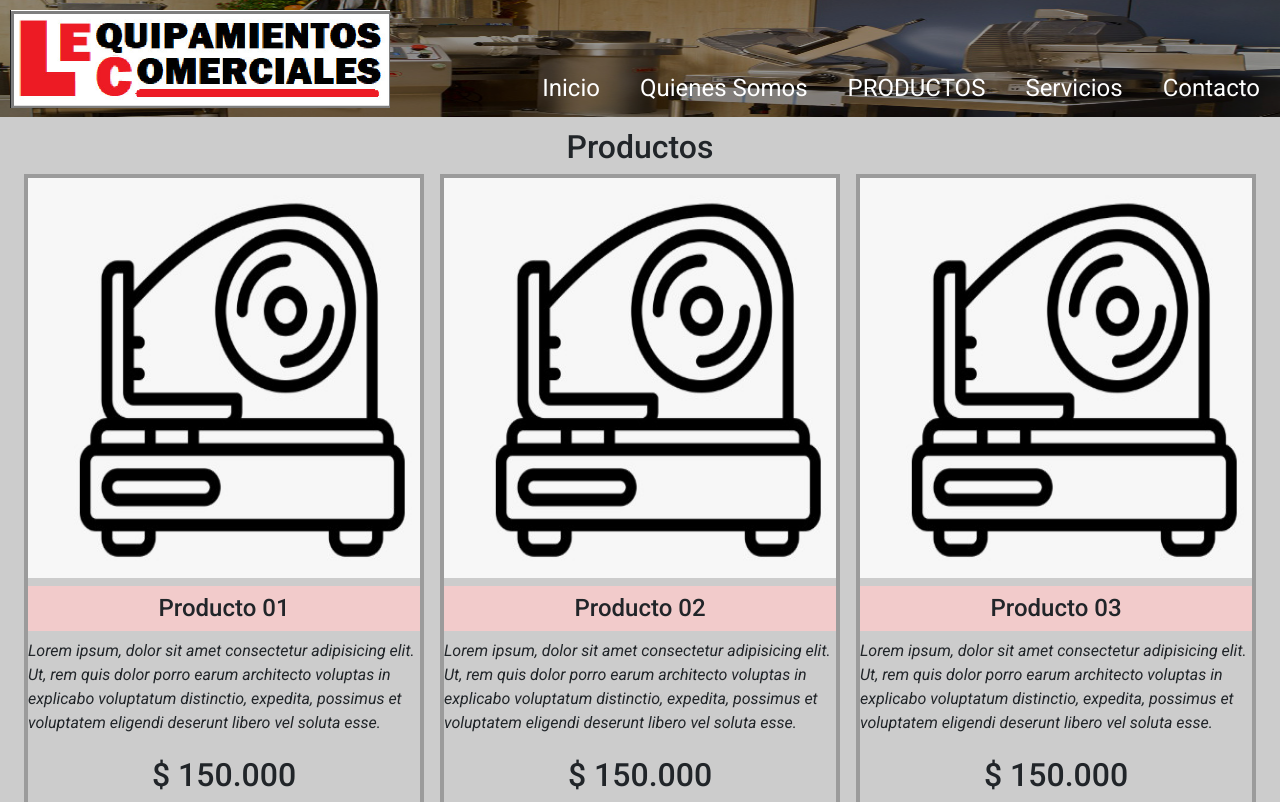
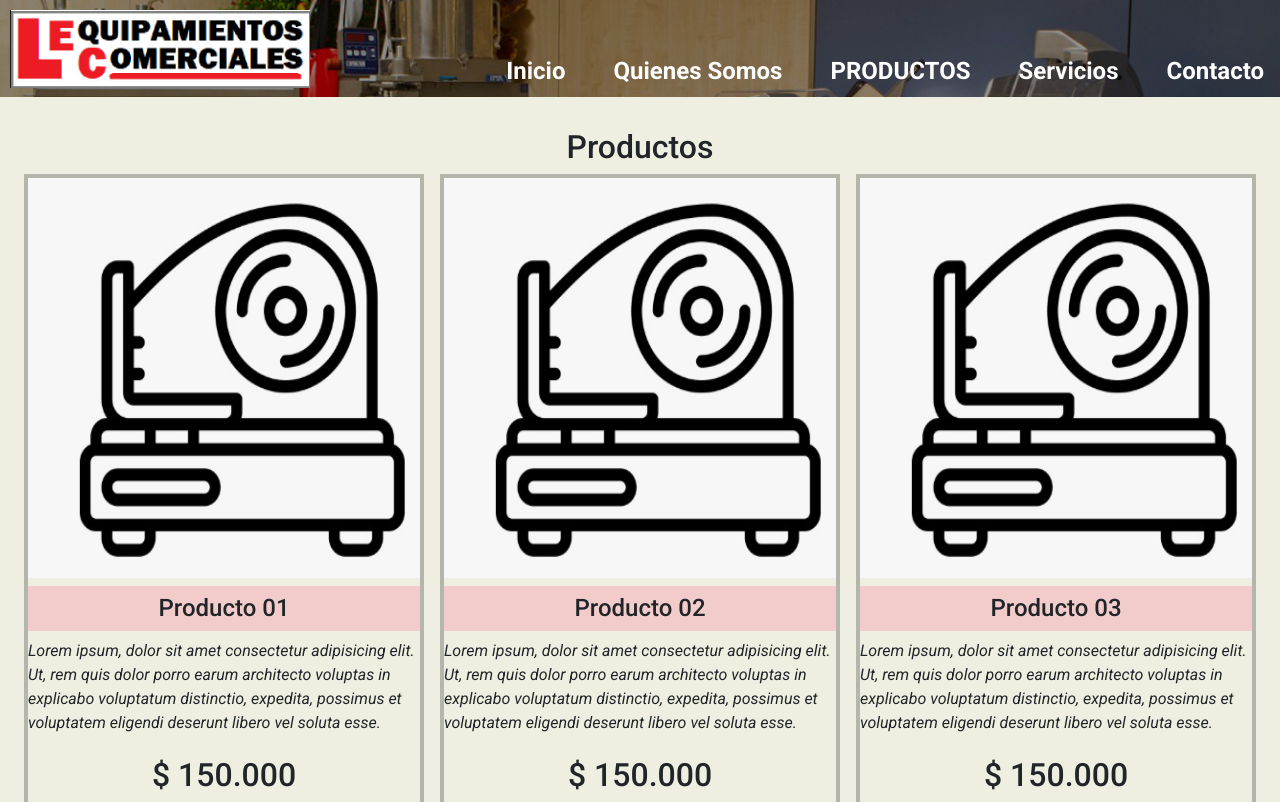
Before and after one commit to cascallanaleo/LEC, a plain HTML site: page Pages/productos.html in a window 1280 px wide. Shown: the top 802 px of the page. Drawn offline with nearby package versions, Linux system fonts and the light colour scheme.

Commit message:
correcciones entrega 2

```diff
--- a/Pages/productos.html
+++ b/Pages/productos.html
@@ -17,31 +17,30 @@
 </head>
 
 <body>
-    <header>
-        <div class="encabezado">
+    <header class="encabezado">
         <div class="oscurecer-fondo">
-                <div class="logo">
+            <section class="d-flex">
+                <div>
                     <img class="logo-tipo" src="../images/logo.jpg" alt="logo">
                 </div>
-            </div>
-            <nav class="navbar navbar-expand-xl w-100">
-                <div class="container-fluid">
-                    <button class="navbar-toggler ms-auto  bg-light" type="button" data-bs-toggle="collapse"
-                        data-bs-target="#navbarSupportedContent" aria-controls="navbarSupportedContent"
-                        aria-expanded="false" aria-label="Toggle navigation">
+                <nav class="navbar navbar-expand-lg w-100 header-nav">
+                    <div class="container-fluid header-container">
+
+                        <button class="navbar-toggler ms-auto bg-light mb-2 me-2" type="button"
+                            data-bs-toggle="collapse" data-bs-target="#navbarSupportedContent"
+                            aria-controls="navbarSupportedContent" aria-expanded="false" aria-label="Toggle navigation">
                             <span class="navbar-toggler-icon"></span>
                         </button>
-                    <div class="collapse navbar-collapse" id="navbarSupportedContent">
-                        <ul id="menu" class="navbar-nav me-auto mb-2 mb-lg-0">
-                            <li class="nav-item">
-                                <a class="nav-link" href="../index.html">Inicio</a>
+                        <div class="collapse navbar-collapse " id="navbarSupportedContent">
+                            <ul id="header-menu" class="navbar-nav me-auto mb-2 mb-lg-0">
+                                <li class="nav-item ">
+                                    <a class="nav-link " aria-current="page" href="../index.html">Inicio</a>
                                 </li>
                                 <li class="nav-item">
                                     <a class="nav-link" href="../Pages/quienes-somos.html">Quienes Somos</a>
                                 </li>
                                 <li class="nav-item">
-                                <a class="nav-link active opcion-seleccionada" aria-current="page"
-                                    href="#">Productos</a>
+                                    <a class="nav-link active opcion-seleccionada" href="#">Productos</a>
                                 </li>
                                 <li class="nav-item">
                                     <a class="nav-link" href="../Pages/servicios.html">Servicios</a>
@@ -53,8 +52,10 @@
                         </div>
                     </div>
                 </nav>
+            </section>
         </div>
     </header>
+
 
     <main>
         <h2 class="text-center"> Productos</h2>
@@ -128,8 +129,10 @@
         </section>
 
     </main>
+
+
     <footer>
-        <p class="text-white text-center fs-5">Whatsapp (0999) 999-9999</p>
+        <p class="text-center fs-4">Whatsapp (0999) 999-9999</p>
         <div class="d-flex justify-content-center column-gap-3">
             <a href="https://www.instagram.com/audiarg/?hl=es" target="_blank">
                 <img src="../images/igLogo.avif" alt="Instagram logo" />
--- a/css/styles.css
+++ b/css/styles.css
@@ -1,28 +1,27 @@
 /* reset de css */
 * {
     font-family: "Roboto", sans-serif;
-    padding:0px;
+    padding: 0px;
     margin: 0px;
 }
+
+
+
 
 /* Header stilos */
 header {
     position: fixed;
+    top: 0;
+    left: 0;
     width: 100%;
     z-index: 999;
-}
+    transition: height 0.3s ease;
+    background-image: url(../images/header.jpg);
+    background-size: cover;
 
-.encabezado {
-    display: flex;
-    justify-content: space-between;
-    background-image: url(../images/header.jpg);
-    background-size: 100% 100%;
-    position: relative;
-    height: 7.3rem;
 }
 
 .oscurecer-fondo {
-    position: absolute;
     width: 100%;
     height: 100%;
     background-color: rgba(0, 0, 0, 0.412);
@@ -30,25 +29,44 @@ header {
 
 .logo-tipo {
     padding: 0.6rem;
-    width: 25rem;
+    width: 20rem;
 }
 
-#menu {
-    display: flex;
+.header-container {
     position: relative;
-    align-items: end;
-    justify-content: right;
-    column-gap: 1.5rem;
-    font-size: 1.5rem;
-    list-style: none;
-    white-space: nowrap;
-    width: 100%;
-    height: 7rem;
+    height: 100%;
+    padding: 0 !important;
+    margin: 0 !important;
+    align-items: end !important;
 }
 
-#menu a {
-    color: #FFF;
+.header-nav {
+    margin: 0 !important;
+    padding: 0 !important;
+    color: white;
+}
+
+#header-menu {
+    width: 100%;
     text-decoration: none;
+    list-style: none;
+    column-gap: 1.5rem;
+    align-items: end;
+    justify-content: end;
+    bottom: 0;
+}
+
+#header-menu a {
+    color: #fff;
+    font-size: 1.5rem;
+    font-weight: bold;
+    padding-right: 1rem;
+    transition: all 0.3s ease;
+}
+
+#header-menu a:hover {
+    color: #FFD6BA;
+    font-size: 1.6rem;
 }
 
 .opcion-seleccionada {
@@ -58,17 +76,21 @@ header {
     text-decoration: none;
 }
 
+
+
+
+
+
 /* body estilos */
-
 /* main estilos */
 main {
     padding-top: 8rem;
     padding-bottom: 5rem;
     width: 100%;
-    background-color: #ccc;
+    background-color: #EEEFE0;
 }
 
-    /*cards  */
+/*cards  */
 .card-container {
     display: flex;
     flex-wrap: wrap;
@@ -76,21 +98,24 @@ main {
     row-gap: 3rem;
     justify-content: center;
 }
+
 .card-lec {
     width: 25rem;
     border: 4px solid rgba(0, 0, 0, 0.238);
 }
+
 .card-imagen {
     width: 100%;
     height: 25rem;
 }
+
 .card-name {
     width: 100%;
     text-align: center;
     background-color: #f2cbcb;
     padding: 0.5rem;
-    ;
 }
+
 .card-btn {
     background-color: #000;
     color: #fff;
@@ -98,7 +123,7 @@ main {
     width: 100%;
 }
 
-    /*Grid Carousel*/
+/*Grid Carousel*/
 .parent {
     display: grid;
     grid-template-columns: repeat(2, 1fr);
@@ -106,29 +131,34 @@ main {
     width: 90%;
     margin-left: 5%;
 }
+
 .foto-carousel {
     height: 25rem;
     object-fit: contain;
 }
+
 .div1 {
     grid-area: 1 / 1 / 2/ 2;
     border: 2px solid black;
     background-color: #fff;
 }
+
 .div2 {
     grid-area: 1 / 2 / 2 / 3;
     border: 2px solid black;
     background-color: #fff;
 }
 
-    /*grid quienes somos  */
+/*grid quienes somos  */
 .quienes-somos {
     width: 70%;
     margin-left: 15%;
 }
+
 .foto-quienes-somos {
     height: 25rem;
 }
+
 .parent-quienes-somos {
     display: grid;
     grid-template-columns: repeat(2, 1fr);
@@ -137,12 +167,15 @@ main {
     grid-row-gap: 0px;
     padding: 5%;
 }
+
 .div1-quienes-somos {
     grid-area: 1 / 1 / 2 / 2;
 }
+
 .div2-quienes-somos {
     grid-area: 1 / 2 / 2 / 3;
 }
+
 .div3-quienes-somos {
     grid-area: 2 / 1 / 2 / 3;
 }
@@ -155,10 +188,12 @@ main {
 }
 
 
+
+
+
 /* fotter estilos */
 footer {
-    background-color: #000;
-    margin-top: 2rem;
+    background-color: #B1AB86;
     height: 10rem;
     display: flex;
     flex-direction: column;
```
Also changed, not shown: Pages/contacto.html (+17 -16 lines), Pages/quienes-somos.html (+24 -19 lines), Pages/servicios.html (+19 -16 lines), index.html (+22 -19 lines), 1 other file. Lines whose indentation alone changed are shown as unchanged.
